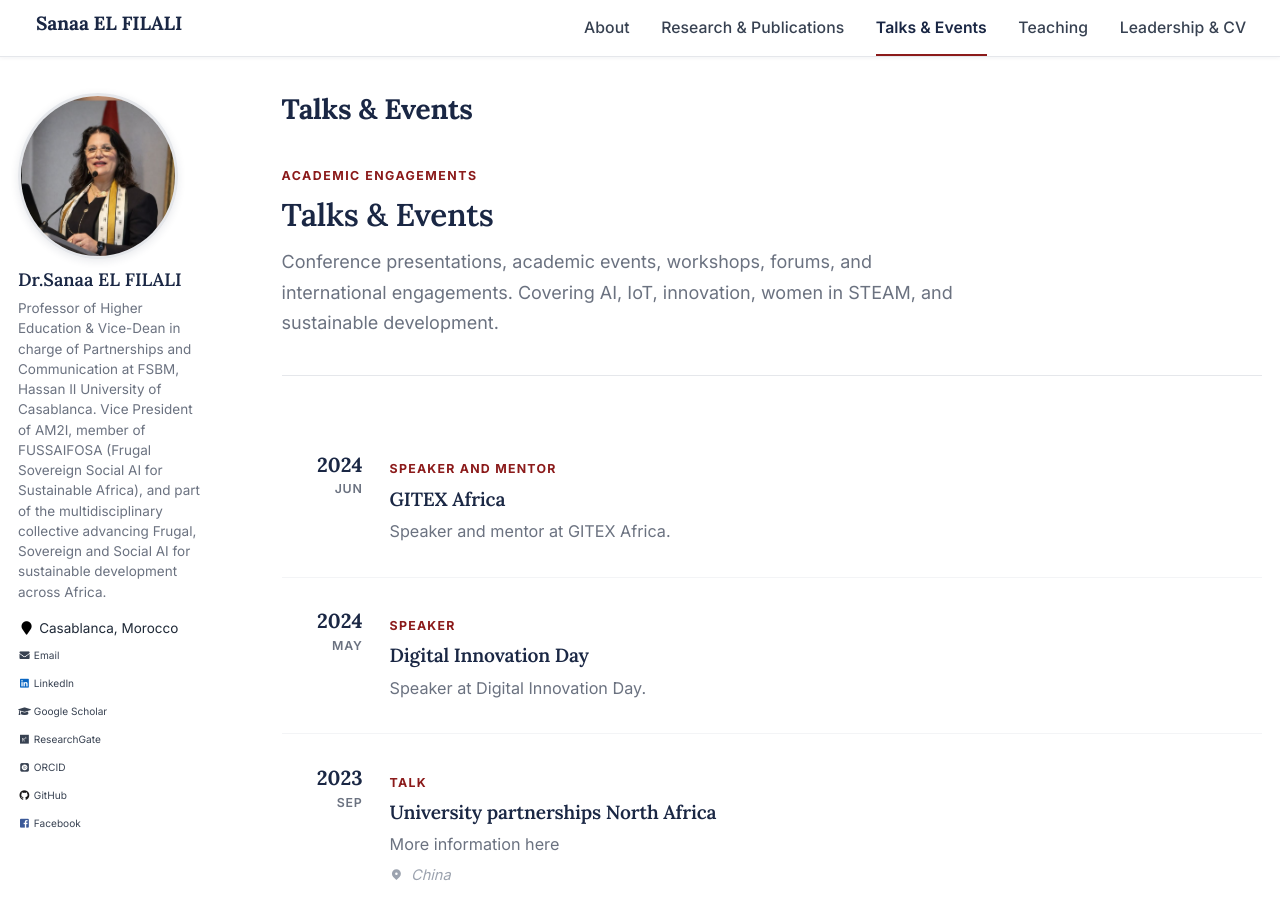
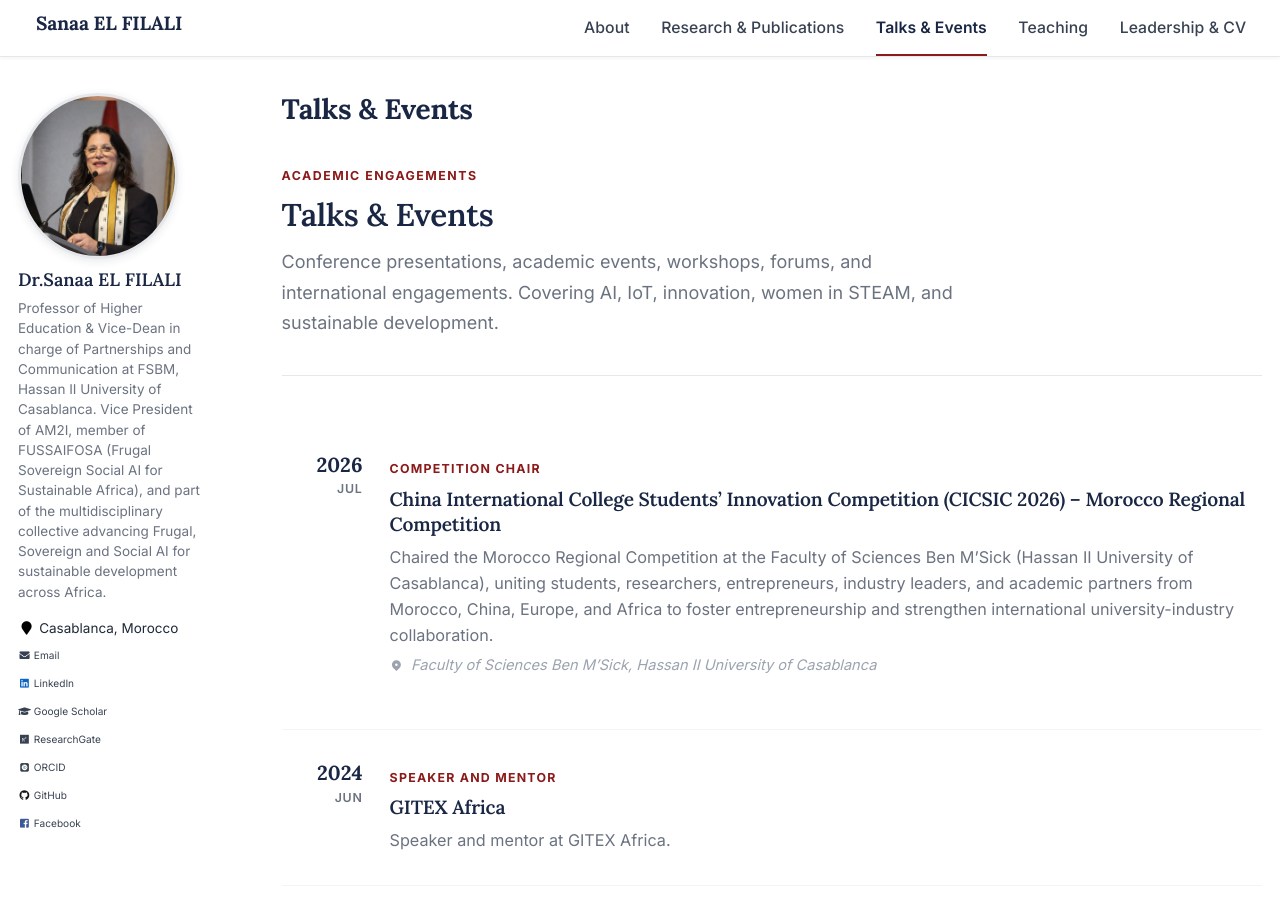
Before and after one commit to elfilalis/elfilalis.github.io, a Jekyll site: the page built from _pages/talks.html, in a window 1280 px wide and 900 px high. Built offline with Jekyll 4.4.1, drawn with Linux system fonts in a browser that asks for light colours; some web fonts are replaced.

Commit message:
Add CICSIC 2026 Morocco Regional Competition Chair role across site

```diff
--- a/_pages/cv.md
+++ b/_pages/cv.md
@@ -133,7 +133,15 @@ redirect_from:
 
   <ul class="cv-timeline">
     <li class="cv-award-item">
+      <span class="cv-award__date">July 27–29, 2026</span>
+      <div>
+        <p class="cv-award__title">Competition Chair — China International College Students’ Innovation Competition (CICSIC 2026) – Morocco Regional Competition</p>
+        <p class="cv-award__desc">Chaired the Morocco Regional Competition at the Faculty of Sciences Ben M’Sick (Hassan II University of Casablanca), uniting students, researchers, entrepreneurs, industry leaders, and academic partners from Morocco, China, Europe, and Africa to foster entrepreneurship and strengthen international university-industry collaboration.</p>
+      </div>
+    </li>
+    <li class="cv-award-item">
       <span class="cv-award__date">March 2026</span>
+
       <div>
         <p class="cv-award__title">Founder &amp; President — TechHer Morocco</p>
         <p class="cv-award__desc">Established a new organization supporting women in technology and STEAM in Morocco.</p>
--- /dev/null
+++ b/_talks/2026-07-27-cicsic-2026.md
@@ -0,0 +1,9 @@
+---
+title: "China International College Students’ Innovation Competition (CICSIC 2026) – Morocco Regional Competition"
+collection: talks
+type: "Competition Chair"
+date: 2026-07-27
+location: "Faculty of Sciences Ben M’Sick, Hassan II University of Casablanca"
+---
+
+Chaired the Morocco Regional Competition at the Faculty of Sciences Ben M’Sick (Hassan II University of Casablanca), uniting students, researchers, entrepreneurs, industry leaders, and academic partners from Morocco, China, Europe, and Africa to foster entrepreneurship and strengthen international university-industry collaboration.
```
Also changed, not shown: _pages/about.md (+2 -0 lines).
